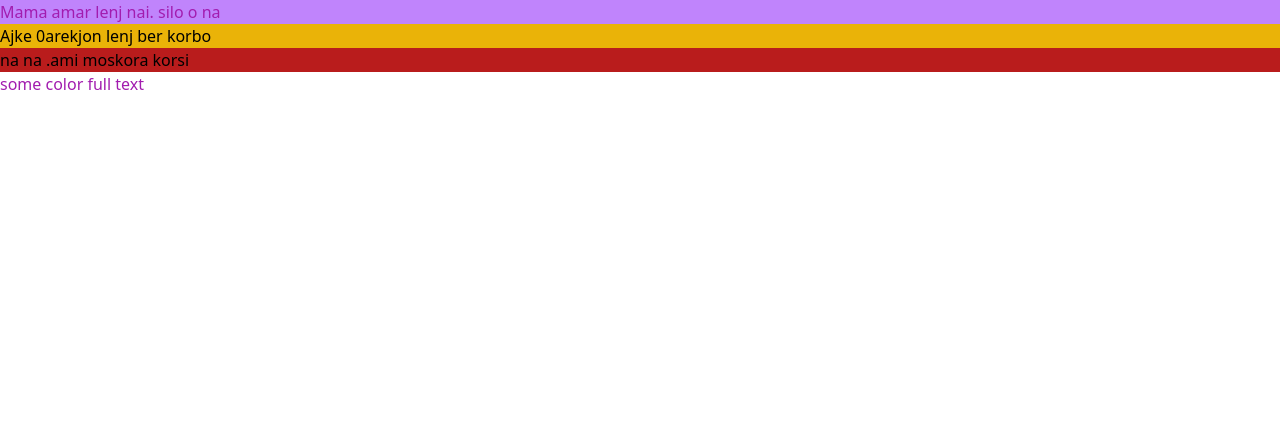
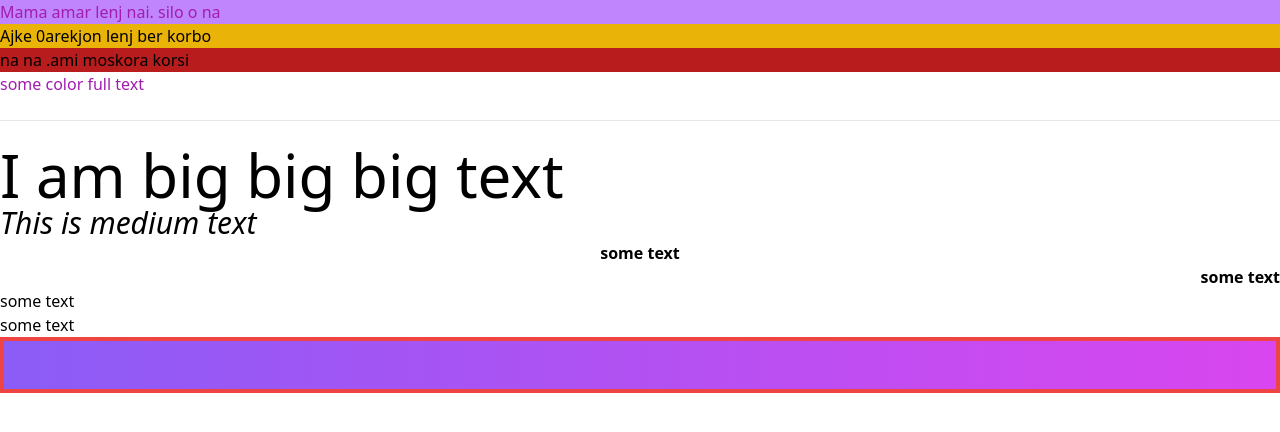
Before and after one commit to anikmondol/Into-To-Tailwind-css-m-12-, a plain HTML site: page index.html in a window 1280 px wide. Drawn offline with nearby package versions, Linux system fonts and the light colour scheme.

Commit message:
this 2nd video. this video about tailsind typography background, text, border etc

```diff
--- a/index.html
+++ b/index.html
@@ -11,5 +11,17 @@
     <h3 class="bg-yellow-500">Ajke 0arekjon lenj ber korbo</h3>
     <p class="bg-red-700">na na .ami moskora korsi</p>
     <p class="text-fuchsia-700">some color full text</p>
+    <br>
+    <hr>
+    <br>
+    <section>
+        <h1 class="text-6xl">I am big big big text</h1>
+        <h3 class="text-3xl italic">This is medium text</h3>
+        <p class="font-bold text-center">some text</p>
+        <p class="font-semibold text-right">some text</p>
+        <p class="font-light">some text</p>
+        <p>some text</p>
+        <div class="h-14 border-4 border-red-500  bg-gradient-to-r from-violet-500 to-fuchsia-500"></div>
+    </section>
 </body>
 </html>
```
